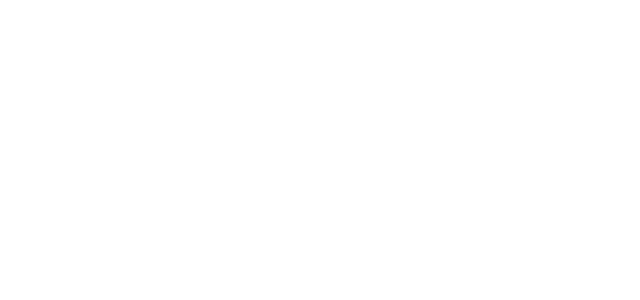
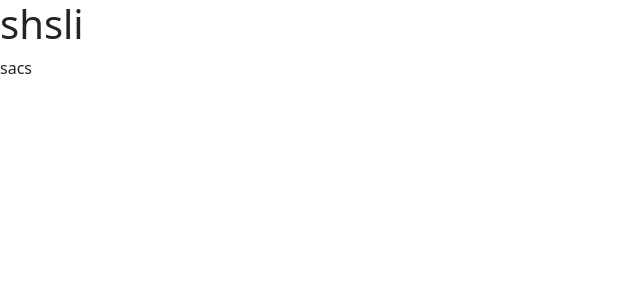
Before and after one commit to suman987654432/Task-Management-System-, a React (Vite) app in the folder frontend/: page /userdashboard in a window 1280 px wide. Shown: the top 300 px of the page, without its empty margins (0-640 px from the left). Built offline with nearby package versions, Linux system fonts and the light colour scheme.

Commit message:
Add UserDashboard component and update routing in App

```diff
--- a/frontend/src/App.jsx
+++ b/frontend/src/App.jsx
@@ -6,6 +6,7 @@
 import DisplayTask from './pages/DisplayTask';
 import SearchEmp from './pages/SearchEmp';
 import UpdateTask from "./pages/UpdateTask";
+import UserDashboard from "./pages/userDashboard";
 
 const App = () => {
   return (
@@ -26,7 +27,7 @@
             <Route path='update' element={<UpdateTask />} />
           </Route >
 
-          <Route path="userdashboard" element={<userDashboard />}>
+          <Route path="userdashboard" element={<UserDashboard />}>
 
           </Route >
 
--- a/frontend/src/pages/userDashboard.jsx
+++ b/frontend/src/pages/userDashboard.jsx
@@ -1,9 +1,14 @@
 
 
-const userDashboard = () => {
+const UserDashboard = () => {
   return (
-    <div>userDashboard</div>
+
+ <>
+
+<h1>shsli</h1>
+ sacs
+ </>
   )
 }
 
-export default userDashboard
+export default UserDashboard
```
